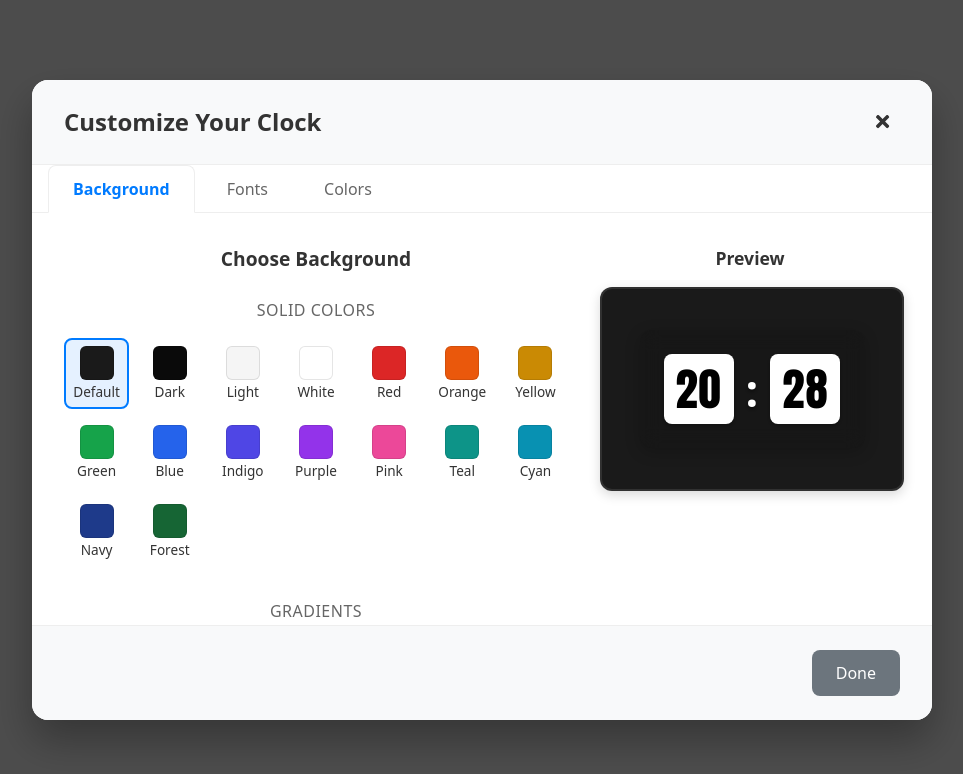
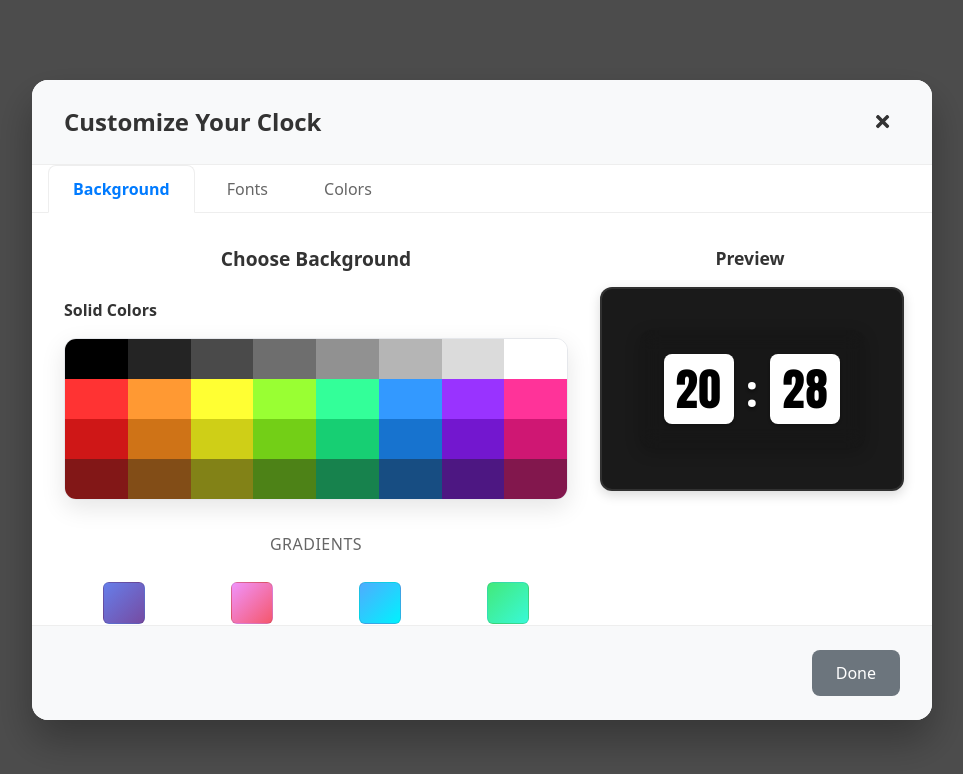
Before and after one commit to yagoTobi/good-flip-clock, a React (Vite) app: page / in a window 1280 px wide. Both pictures are taken after a click on the button "Open customization panel". Shown: the top 774 px of the page, without its empty margins (158-1121 px from the left). Built offline with nearby package versions, Linux system fonts and the light colour scheme.

Commit message:
Background color selector - Complete!

```diff
--- a/src/components/BackgroundSelector/BackgroundSelector.jsx
+++ b/src/components/BackgroundSelector/BackgroundSelector.jsx
@@ -1,4 +1,5 @@
 import { useTheme } from "../../contexts/ThemeContext";
+import SpectrumColorPicker from "../SpectrumColorPicker";
 import "./BackgroundSelector.css";
 
 /**
@@ -17,120 +18,6 @@ import "./BackgroundSelector.css";
  * - category: Grouping for organization
  */
 const BACKGROUND_OPTIONS = [
-  // Solid Colors
-  {
-    id: "default",
-    name: "Default",
-    value: "default",
-    thumbnail: "#1a1a1a",
-    category: "colors",
-  },
-  {
-    id: "dark",
-    name: "Dark",
-    value: "#0a0a0a",
-    thumbnail: "#0a0a0a",
-    category: "colors",
-  },
-  {
-    id: "light",
-    name: "Light",
-    value: "#f5f5f5",
-    thumbnail: "#f5f5f5",
-    category: "colors",
-  },
-  {
-    id: "white",
-    name: "White",
-    value: "#ffffff",
-    thumbnail: "#ffffff",
-    category: "colors",
-  },
-  {
-    id: "red",
-    name: "Red",
-    value: "#dc2626",
-    thumbnail: "#dc2626",
-    category: "colors",
-  },
-  {
-    id: "orange",
-    name: "Orange",
-    value: "#ea580c",
-    thumbnail: "#ea580c",
-    category: "colors",
-  },
-  {
-    id: "yellow",
-    name: "Yellow",
-    value: "#ca8a04",
-    thumbnail: "#ca8a04",
-    category: "colors",
-  },
-  {
-    id: "green",
-    name: "Green",
-    value: "#16a34a",
-    thumbnail: "#16a34a",
-    category: "colors",
-  },
-  {
-    id: "blue",
-    name: "Blue",
-    value: "#2563eb",
-    thumbnail: "#2563eb",
-    category: "colors",
-  },
-  {
-    id: "indigo",
-    name: "Indigo",
-    value: "#4f46e5",
-    thumbnail: "#4f46e5",
-    category: "colors",
-  },
-  {
-    id: "purple",
-    name: "Purple",
-    value: "#9333ea",
-    thumbnail: "#9333ea",
-    category: "colors",
-  },
-  {
-    id: "pink",
-    name: "Pink",
-    value: "#ec4899",
-    thumbnail: "#ec4899",
-    category: "colors",
-  },
-  {
-    id: "teal",
-    name: "Teal",
-    value: "#0d9488",
-    thumbnail: "#0d9488",
-    category: "colors",
-  },
-  {
-    id: "cyan",
-    name: "Cyan",
-    value: "#0891b2",
-    thumbnail: "#0891b2",
-    category: "colors",
-  },
-  {
-    id: "navy",
-    name: "Navy",
-    value: "#1e3a8a",
-    thumbnail: "#1e3a8a",
-    category: "colors",
-  },
-  {
-    id: "forest",
-    name: "Forest",
-    value: "#166534",
-    thumbnail: "#166534",
-    category: "colors",
-  },
-
   // Gradients
   {
     id: "gradient-blue",
@@ -287,14 +174,40 @@ const BackgroundSelector = () => {
    * Human-readable category titles for UI display
    */
   const categoryTitles = {
-    colors: "Solid Colors",
     gradients: "Gradients",
     images: "Images",
   };
 
+  /**
+   * Handle custom color selection from spectrum picker
+   * @param {string} color - Selected color value
+   */
+  const handleCustomColorSelect = (color) => {
+    setBackground(color);
+  };
+
+  /**
+   * Check if current background is a custom color (not in predefined options)
+   */
+  const isCustomColor = !BACKGROUND_OPTIONS.some(
+    (option) => option.value === background
+  );
+  const currentCustomColor = isCustomColor ? background : "hsl(220, 100%, 50%)";
+
   return (
     <div className="background-selector">
       <h3>Choose Background</h3>
+
+      {/* Custom Color Picker Section */}
+      <div className="background-category">
+        <SpectrumColorPicker
+          value={currentCustomColor}
+          onChange={handleCustomColorSelect}
+          label="Solid Colors"
+        />
+      </div>
+
+      {/* Other Background Categories */}
       {Object.entries(groupedOptions).map(([category, options]) => (
         <div key={category} className="background-category">
           <h4 className="category-title">{categoryTitles[category]}</h4>
--- a/src/components/ClockPreview/ClockPreview.jsx
+++ b/src/components/ClockPreview/ClockPreview.jsx
@@ -32,6 +32,8 @@ const ClockPreview = () => {
     // If it's already a CSS value (color, gradient, or image), use it directly
     if (
       background.startsWith("#") ||
+      background.startsWith("hsl(") ||
+      background.startsWith("rgb(") ||
       background.startsWith("linear-gradient") ||
       background.startsWith("url(")
     ) {
--- /dev/null
+++ b/src/components/SpectrumColorPicker/SpectrumColorPicker.css
@@ -0,0 +1,88 @@
+.spectrum-color-picker {
+  margin-bottom: 1.5rem;
+}
+
+.spectrum-header {
+  display: flex;
+  align-items: center;
+  justify-content: space-between;
+  margin-bottom: 1rem;
+}
+
+.spectrum-header h4 {
+  margin: 0;
+  font-size: 1rem;
+  font-weight: 600;
+  color: var(--text-color, #333);
+}
+
+.spectrum-grid-container {
+  background: var(--panel-bg, #fff);
+  border: 1px solid var(--border-color, #e5e7eb);
+  border-radius: 12px;
+  padding: 0;
+  box-shadow: 0 8px 25px rgba(0, 0, 0, 0.1);
+  overflow: hidden;
+}
+
+.spectrum-grid {
+  display: grid;
+  grid-template-columns: repeat(8, 1fr);
+  gap: 0;
+  border-radius: 8px;
+  overflow: visible;
+  width: 100%;
+}
+
+.spectrum-row {
+  display: contents;
+}
+
+.spectrum-color {
+  width: 100%;
+  height: 40px;
+  border: none;
+  cursor: pointer;
+  transition: all 0.15s cubic-bezier(0.4, 0, 0.2, 1);
+  position: relative;
+  border-radius: 0;
+  aspect-ratio: 1;
+}
+
+.spectrum-color:hover {
+  transform: scale(1.1);
+  z-index: 10;
+  border-radius: 4px;
+  box-shadow: 0 4px 12px rgba(0, 0, 0, 0.25);
+}
+
+.spectrum-color.selected {
+  transform: scale(1.15);
+  z-index: 15;
+  border-radius: 4px;
+  box-shadow: 0 0 0 3px white, 0 0 0 6px var(--accent-color, #3b82f6);
+}
+
+/* Focus states for accessibility */
+.spectrum-color:focus {
+  outline: 2px solid var(--accent-color, #3b82f6);
+  outline-offset: 2px;
+}
+
+/* Responsive design */
+@media (max-width: 768px) {
+  .spectrum-color {
+    height: 35px;
+  }
+}
+
+/* Reduced motion preference */
+@media (prefers-reduced-motion: reduce) {
+  .spectrum-color {
+    transition: none;
+  }
+
+  .spectrum-color:hover {
+    transform: none;
+  }
+}
--- /dev/null
+++ b/src/components/SpectrumColorPicker/SpectrumColorPicker.jsx
@@ -0,0 +1,100 @@
+import "./SpectrumColorPicker.css";
+
+/**
+ * Generate a curated spectrum of colors in a proper grid format
+ * Creates a balanced 7x6 grid (7 columns, 6 rows) for better organization
+ */
+const generateColorSpectrum = () => {
+  const colors = [];
+
+  // Row 1 - Grayscale (8 columns for rectangular grid)
+  const grayscaleRow = [
+    "hsl(0, 0%, 0%)", // Black
+    "hsl(0, 0%, 14%)", // Very dark gray
+    "hsl(0, 0%, 29%)", // Dark gray
+    "hsl(0, 0%, 43%)", // Medium dark gray
+    "hsl(0, 0%, 57%)", // Medium light gray
+    "hsl(0, 0%, 71%)", // Light gray
+    "hsl(0, 0%, 86%)", // Very light gray
+    "hsl(0, 0%, 100%)", // White
+  ];
+  colors.push(grayscaleRow);
+
+  // Main color hues - 8 key colors for perfect rectangular grid
+  const hues = [0, 30, 60, 90, 150, 210, 270, 330]; // Red, Orange, Yellow, Yellow-Green, Green-Cyan, Blue, Purple, Pink
+
+  // Row 2 - Bright colors
+  const brightRow = hues.map((hue) => `hsl(${hue}, 100%, 60%)`);
+  colors.push(brightRow);
+
+  // Row 3 - Medium colors
+  const mediumRow = hues.map((hue) => `hsl(${hue}, 80%, 45%)`);
+  colors.push(mediumRow);
+
+  // Row 4 - Dark colors
+  const darkRow = hues.map((hue) => `hsl(${hue}, 70%, 30%)`);
+  colors.push(darkRow);
+
+  return colors;
+};
+
+/**
+ * SpectrumColorPicker - Always-visible grid-based color picker
+ *
+ * This component provides a visual color picker with a grid of colors
+ * arranged by hue (horizontal) and lightness (vertical). The grid is
+ * always visible for immediate color selection.
+ *
+ * Features:
+ * - Always visible grid layout with grayscale and color spectrum
+ * - Square color swatches with smooth hover effects
+ * - HSL-based color generation for smooth transitions
+ * - Immediate color application
+ *
+ * @param {Object} props - Component props
+ * @param {string} props.value - Current selected color value
+ * @param {Function} props.onChange - Callback when color is selected
+ * @param {string} props.label - Label for the color picker
+ * @returns {JSX.Element} Spectrum color picker grid
+ */
+const SpectrumColorPicker = ({ value, onChange, label = "Color" }) => {
+  const colorSpectrum = generateColorSpectrum();
+
+  /**
+   * Handle color selection from the spectrum
+   * @param {string} color - HSL color string
+   */
+  const handleColorSelect = (color) => {
+    onChange(color);
+  };
+
+  return (
+    <div className="spectrum-color-picker">
+      <div className="spectrum-header">
+        <h4>{label}</h4>
+      </div>
+
+      <div className="spectrum-grid-container">
+        <div className="spectrum-grid">
+          {colorSpectrum.map((row, rowIndex) => (
+            <div key={rowIndex} className="spectrum-row">
+              {row.map((color, colIndex) => (
+                <button
+                  key={`${rowIndex}-${colIndex}`}
+                  className={`spectrum-color ${
+                    value === color ? "selected" : ""
+                  }`}
+                  style={{ backgroundColor: color }}
+                  onClick={() => handleColorSelect(color)}
+                  title={color}
+                />
+              ))}
+            </div>
+          ))}
+        </div>
+      </div>
+    </div>
+  );
+};
+
+export default SpectrumColorPicker;
--- /dev/null
+++ b/src/components/SpectrumColorPicker/index.js
@@ -0,0 +1 @@
+export { default } from "./SpectrumColorPicker";
```
